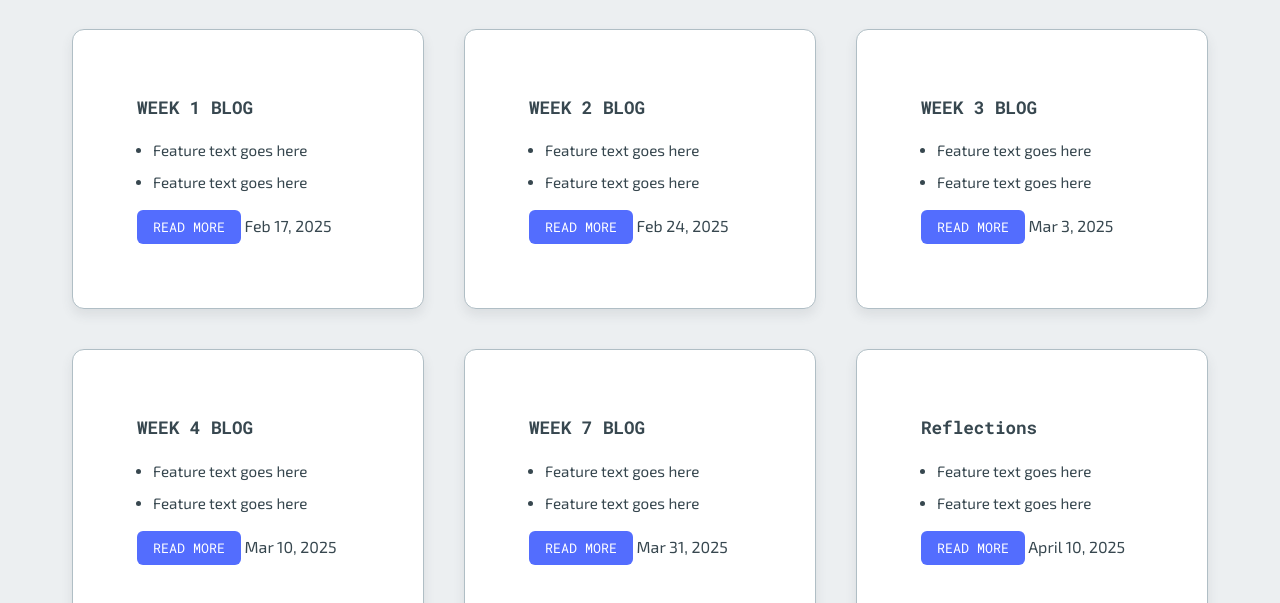
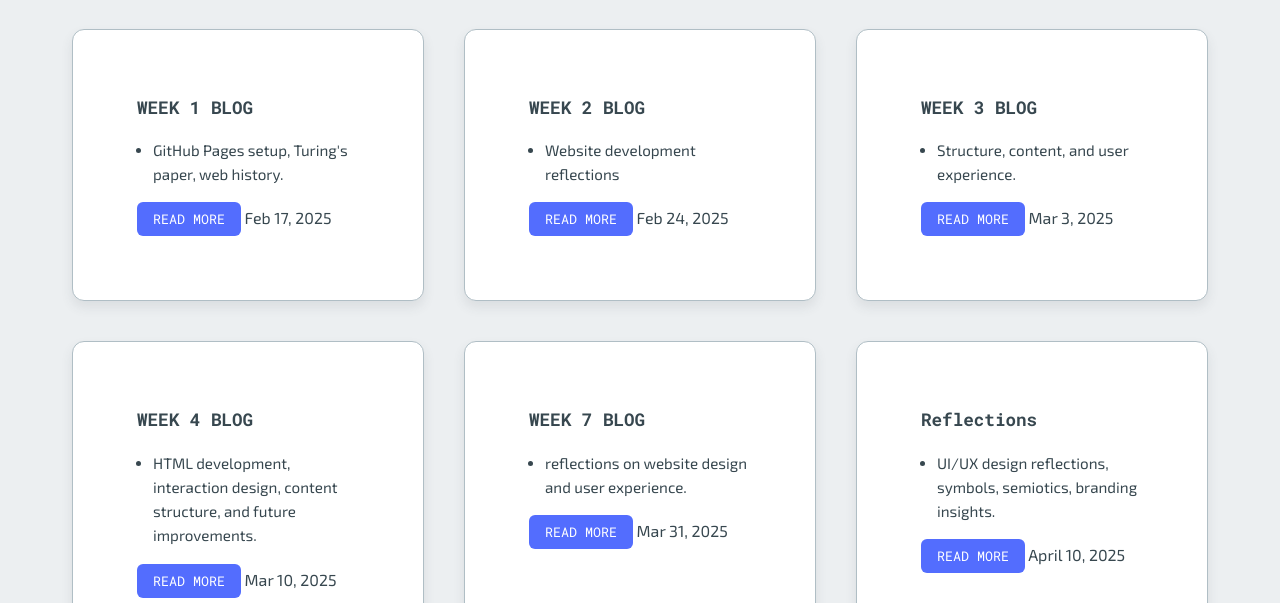
Before and after one commit to LubaDlw/LubabaloDlwathi_DIGA3008_2546125, a plain HTML site: page mainHtmls/blog.html in a window 1280 px wide. Shown: the part 197-800 px from the top of the page. Drawn offline with Linux system fonts and the light colour scheme.

Commit message:
Update blog.html

```diff
--- a/mainHtmls/blog.html
+++ b/mainHtmls/blog.html
@@ -44,8 +44,7 @@
       <div class="blog-card h-entry">
         <h3 class="p-name">WEEK 1 BLOG</h3>
         <ul class="p-summary">
-          <li>Feature text goes here</li>
-          <li>Feature text goes here</li>
+          <li>GitHub Pages setup, Turing's paper, web history.</li>
         </ul>
         <a href="../Blogs/week1.html" class="u-url"><button>READ MORE</button></a>
         <time class="dt-published" datetime="2025-02-17">Feb 17, 2025</time>
@@ -54,8 +53,8 @@
       <div class="blog-card h-entry">
         <h3 class="p-name">WEEK 2 BLOG</h3>
         <ul class="p-summary">
-          <li>Feature text goes here</li>
-          <li>Feature text goes here</li>
+          <li>Website development reflections</li>
+
         </ul>
         <a href="../Blogs/week2.html" class="u-url"><button>READ MORE</button></a>
         <time class="dt-published" datetime="2025-02-24">Feb 24, 2025</time>
@@ -64,8 +63,7 @@
       <div class="blog-card h-entry">
         <h3 class="p-name">WEEK 3 BLOG</h3>
         <ul class="p-summary">
-          <li>Feature text goes here</li>
-          <li>Feature text goes here</li>
+          <li>Structure, content, and user experience.</li>
         </ul>
         <a href="../Blogs/week3.html" class="u-url"><button>READ MORE</button></a>
         <time class="dt-published" datetime="2025-03-03">Mar 3, 2025</time>
@@ -74,8 +72,7 @@
       <div class="blog-card h-entry">
         <h3 class="p-name">WEEK 4 BLOG</h3>
         <ul class="p-summary">
-          <li>Feature text goes here</li>
-          <li>Feature text goes here</li>
+          <li>HTML development, interaction design, content structure, and future improvements.</li>
         </ul>
         <a href="../Blogs/week4.html" class="u-url"><button>READ MORE</button></a>
         <time class="dt-published" datetime="2025-03-10">Mar 10, 2025</time>
@@ -84,8 +81,7 @@
       <div class="blog-card h-entry">
         <h3 class="p-name">WEEK 7 BLOG</h3>
         <ul class="p-summary">
-          <li>Feature text goes here</li>
-          <li>Feature text goes here</li>
+          <li>reflections on website design and user experience.</li>
         </ul>
         <a href="../Blogs/week7.html" class="u-url"><button>READ MORE</button></a>
         <time class="dt-published" datetime="2025-03-31">Mar 31, 2025</time>
@@ -94,8 +90,7 @@
       <div class="blog-card h-entry">
         <h3 class="p-name">Reflections</h3>
         <ul class="p-summary">
-          <li>Feature text goes here</li>
-          <li>Feature text goes here</li>
+          <li>UI/UX design reflections, symbols, semiotics, branding insights.</li>
         </ul>
         <a href="../Blogs/reflection.html" class="u-url"><button>READ MORE</button></a>
         <time class="dt-published" datetime="2025-04-10">April 10, 2025</time>
```
